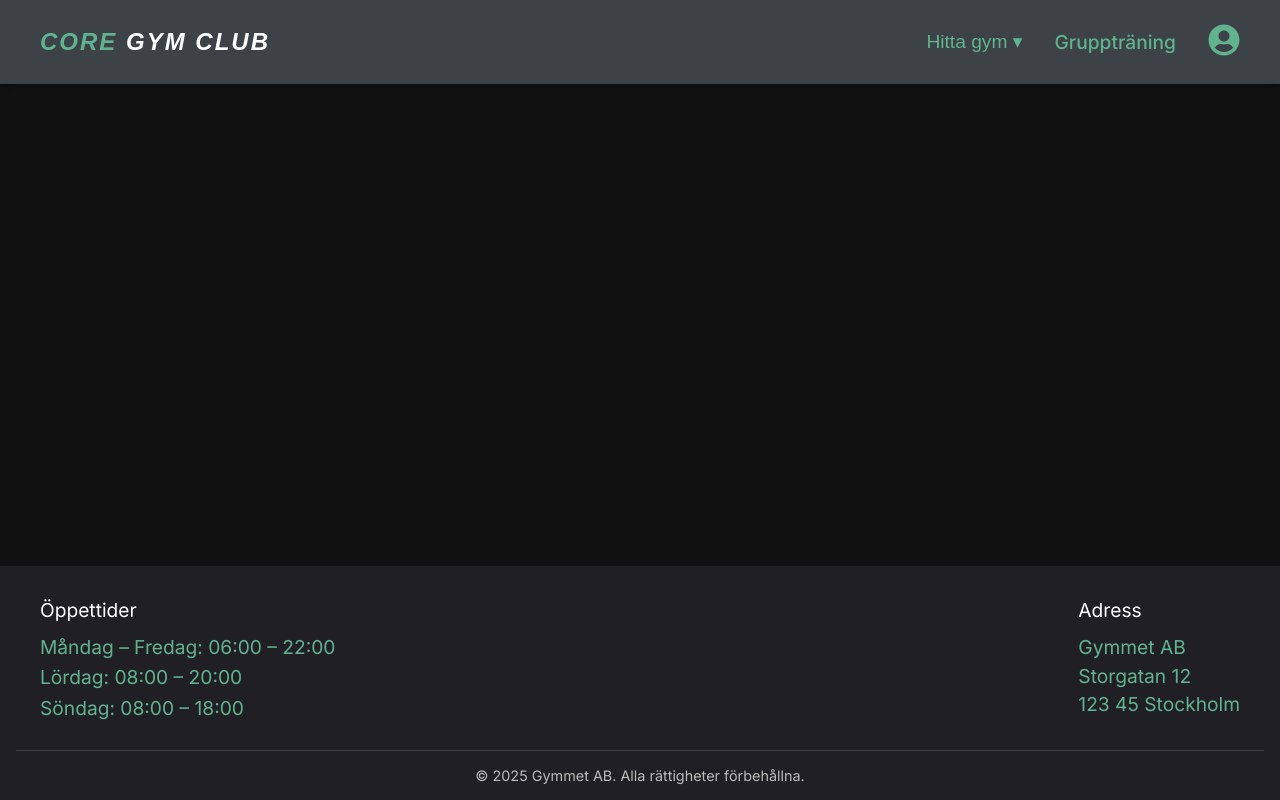
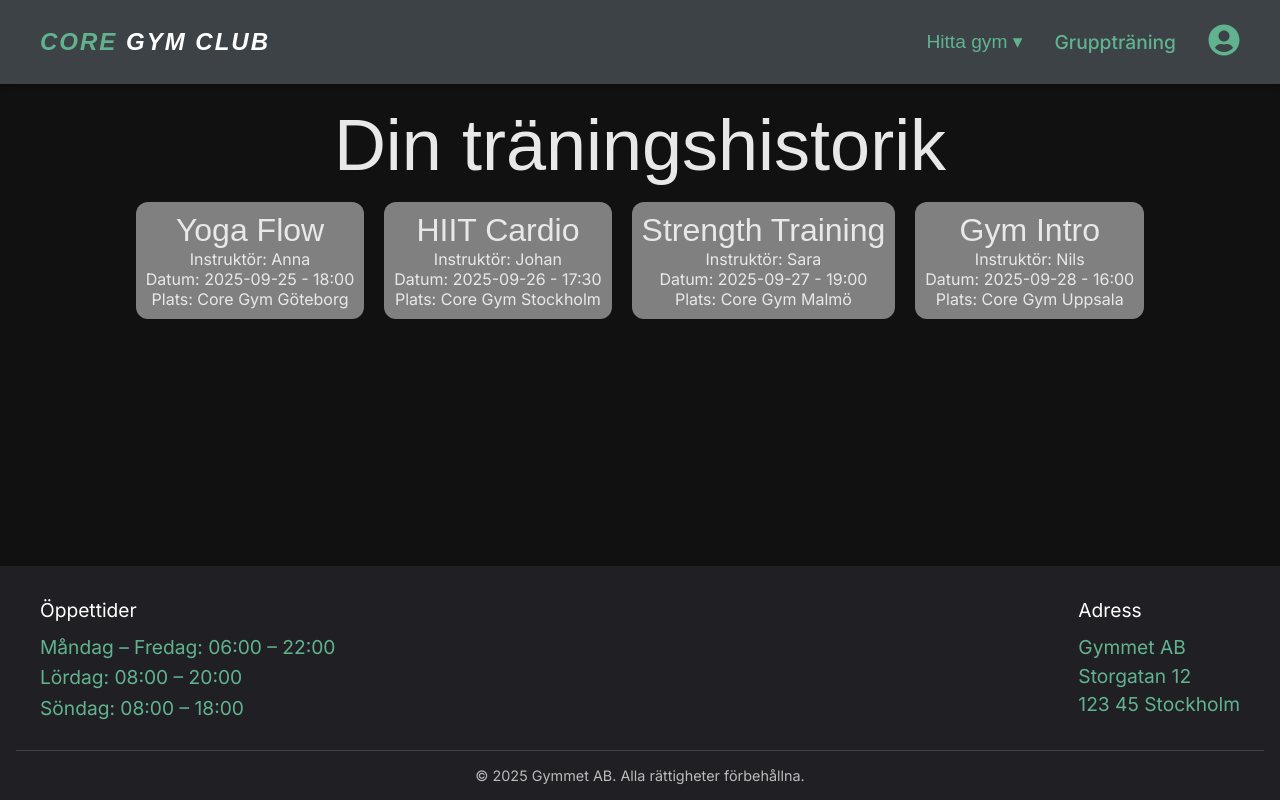
Before and after one commit to grupp14-fab3d32a/frontend, a React (Vite) app: page /workouthistory in a window 1280 px wide. Built offline with nearby package versions, Linux system fonts and the light colour scheme; a web font is replaced by a local one.

Commit message:
sparar innan pull

```diff
--- a/src/App.jsx
+++ b/src/App.jsx
@@ -11,6 +11,7 @@ import Home from './pages/Home'
 import PassList from './pages/PassList'
 import UpdatePass from './pages/UpdatePass'
 import UpdateProfile from './pages/UpdateProfile'
+import HistoryWorkout from './pages/HistoryWorkout'
 
 
 function App() {
@@ -29,6 +30,7 @@ function App() {
             <Route path="/deleteform" element={<Deleteform/>} />
             <Route path="/update/:id" element={<UpdatePass />} />
             <Route path="/updateProfile" element={<UpdateProfile />} />
+            <Route path="/workouthistory" element={<HistoryWorkout />} />
           </Routes>
         </main>
         <Footer />
--- /dev/null
+++ b/src/components/WorkoutHistory.jsx
@@ -0,0 +1,17 @@
+import React from 'react'
+
+function WorkoutHistory() {
+  return (
+    <div>
+        <h3>Din träningshistorik</h3>
+        <div className="workout-history-card">
+            <h4>HIIT Cardio</h4>
+            <span>Instruktör: Johan</span>
+            <span>Datum: 2025-09-26 - 17:30</span>
+            <span>Plats: Core Gym Stockholm</span>
+        </div>
+    </div>
+  )
+}
+
+export default WorkoutHistory
--- /dev/null
+++ b/src/css/WorkoutHistory.css
@@ -0,0 +1,30 @@
+.workout-history {
+    padding: 20px;
+    display: flex;
+    flex-direction: column;
+    align-items: center;
+
+    h3 {
+        margin-bottom: 1rem;
+    }
+}
+
+.cards-container {
+    display: flex;
+    flex-wrap: wrap;
+    gap: 20px;
+}
+.workout-history-card {
+    display: flex;
+    flex-direction: column;
+    align-items: center;
+    background-color: gray;
+    padding: 10px;
+    border-radius: 12px;
+
+    span {
+        margin-right: auto;
+        margin-bottom: 10px;
+        margin-top: 10px;
+    }
+}
--- /dev/null
+++ b/src/pages/HistoryWorkout.jsx
@@ -0,0 +1,34 @@
+import React from 'react';
+import "../css/WorkoutHistory.css";
+
+const workouts = [
+    { id: 1, title: "Yoga Flow", date: "2025-09-25", time: "18:00", instructor: "Anna", location: "Core Gym Göteborg" },
+    { id: 2, title: "HIIT Cardio", date: "2025-09-26", time: "17:30", instructor: "Johan", location: "Core Gym Stockholm" },
+    { id: 3, title: "Strength Training", date: "2025-09-27", time: "19:00", instructor: "Sara", location: "Core Gym Malmö" },
+    { id: 4, title: "Gym Intro", date: "2025-09-28", time: "16:00", instructor: "Nils", location: "Core Gym Uppsala" },
+];
+
+function HistoryWorkout() {
+    return (
+        <div className='workout-history'>
+            <h3>Din träningshistorik</h3>
+            <div className="cards-container">
+                {workouts.length === 0 ? (
+                    <p>Ingen träningshistorik</p>
+                ) : (
+                    workouts.map((workout) => (
+                        <div className="workout-history-card" key={workout.id}>
+                            <h5>{workout.title}</h5>
+                            <p>Instruktör: {workout.instructor}</p>
+                            <p>Datum: {workout.date} - {workout.time}</p>
+                            <p>Plats: {workout.location}</p>
+                        </div>
+                    ))
+                )}
+            </div>
+
+        </div>
+    )
+}
+
+export default HistoryWorkout;
```
